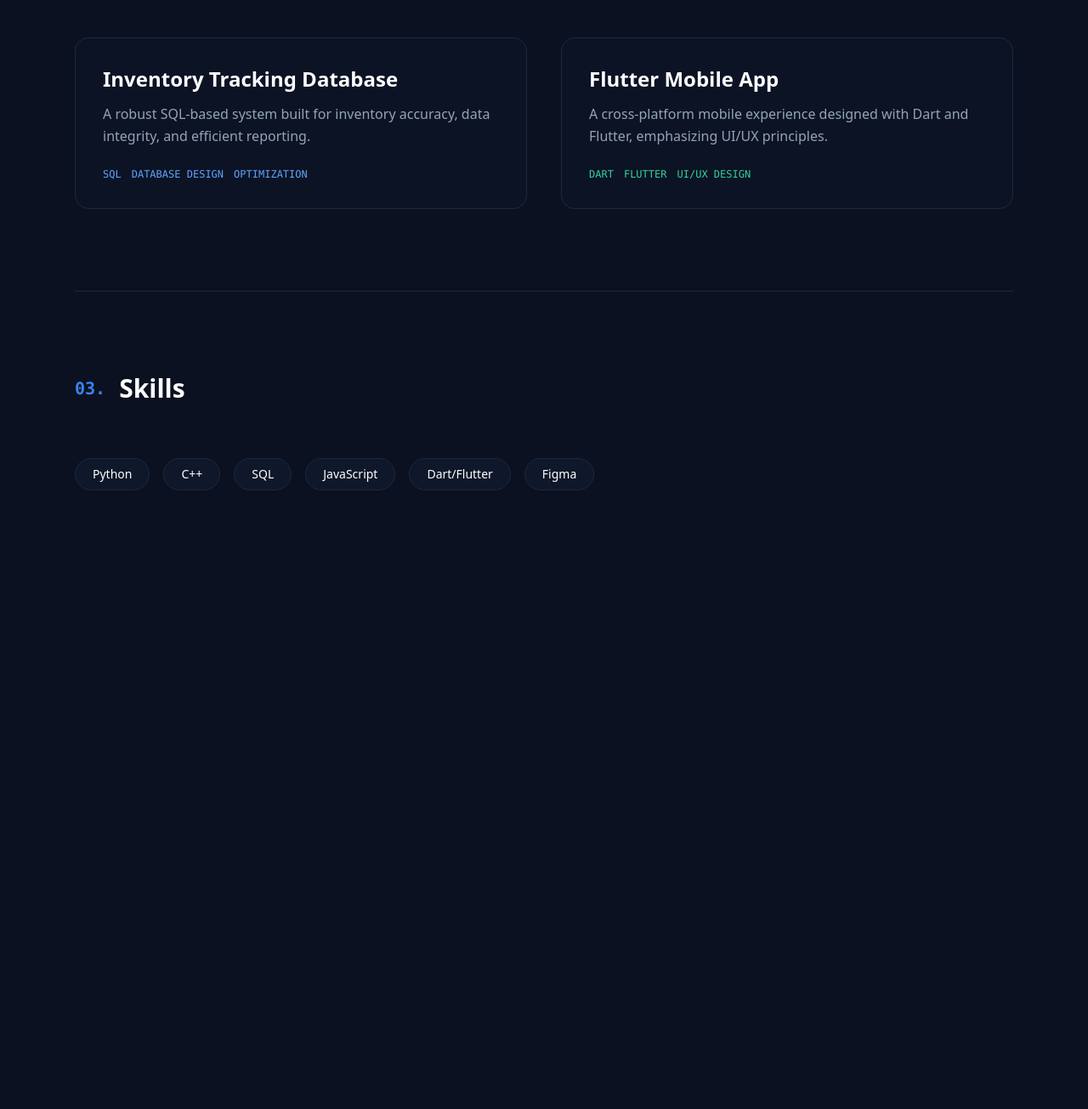
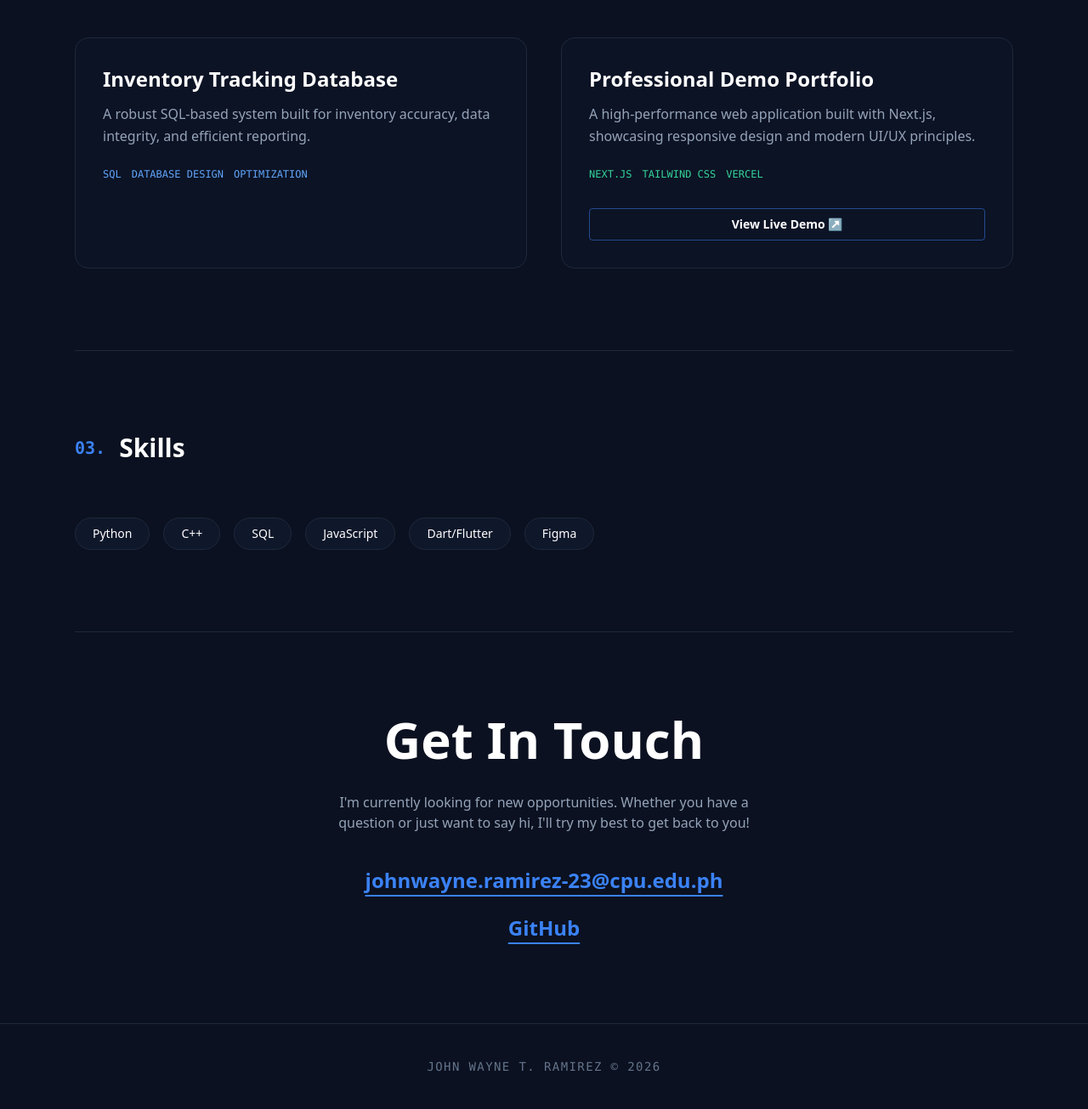
Before and after one commit to johntupas098/ramirez_portfolioFinalProj, a website: page index.html in a window 1280 px wide. Shown: the part 1530-2835 px from the top of the page at 85% size. Before the commit the page ends 2203 px from the top, so only its background shows below. Drawn offline with nearby package versions, Linux system fonts and the light colour scheme.

Commit message:
commit changes

```diff
--- a/index.html
+++ b/index.html
@@ -170,22 +170,30 @@
           </article>
 
            <article
-            class="group bg-slate-900/50 border border-slate-800 p-8 rounded-2xl hover:border-blue-500/50 transition-all"
+            class="group bg-slate-900/50 border border-slate-800 p-8 rounded-2xl hover:border-blue-500/50 transition-all flex flex-col justify-between"
           >
+            <div>
               <h3 class="text-2xl font-bold text-white mb-3">
-              Flutter Mobile App
+                Professional Demo Portfolio
               </h3>
               <p class="text-slate-400 mb-6 leading-relaxed">
-              A cross-platform mobile experience designed with Dart and Flutter,
-              emphasizing UI/UX principles.
+                A high-performance web application built with Next.js, showcasing responsive design and modern UI/UX principles.
               </p>
               <ul
-              class="flex flex-wrap gap-3 font-mono text-xs text-emerald-400 uppercase"
+                class="flex flex-wrap gap-3 font-mono text-xs text-emerald-400 uppercase mb-8"
               >
-              <li>Dart</li>
-              <li>Flutter</li>
-              <li>UI/UX Design</li>
+                <li>Next.js</li>
+                <li>Tailwind CSS</li>
+                <li>Vercel</li>
               </ul>
+            </div>
+            <a
+              href="https://ramirez-nextjs-portfolio.vercel.app/"
+              target="_blank"
+              class="text-white border border-blue-500/50 px-4 py-2 rounded text-center hover:bg-blue-500/10 transition-all text-sm font-bold"
+            >
+              View Live Demo ↗
+            </a>
           </article>
         </div>
       </section>
@@ -221,3 +229,37 @@
           >
         </div>
       </section>
+
+       <section id="contact" class="py-24 border-t border-slate-800 text-center">
+        <h2 class="text-4xl md:text-6xl font-bold text-white mb-8">
+          Get In Touch
+        </h2>
+        <p class="max-w-lg mx-auto mb-10 text-slate-400">
+          I'm currently looking for new opportunities.
+          Whether you have a question or just want to say hi, I'll try my best
+          to get back to you!
+        </p>
+        <a
+          href="mailto:johnwayne.ramirez-23@cpu.edu.ph"
+          class="text-2xl font-bold text-blue-500 hover:text-blue-400 transition-colors underline decoration-2 underline-offset-8"
+        >
+          johnwayne.ramirez-23@cpu.edu.ph
+        </a>
+        <br><br>
+        <a
+          href="https://github.com/johntupas098"
+          target="_blank"
+          class="text-2xl font-bold text-blue-500 hover:text-blue-400 transition-colors underline decoration-2 underline-offset-8"
+        >
+          GitHub
+        </a>
+      </section>
+    </main>
+
+    <footer class="py-10 border-t border-slate-800 text-center">
+      <p class="text-sm font-mono tracking-widest text-slate-500 uppercase">
+        John Wayne T. Ramirez © 2026
+      </p>
+    </footer>
+  </body>
+</html>
```
Lines whose indentation alone changed are shown as unchanged.
